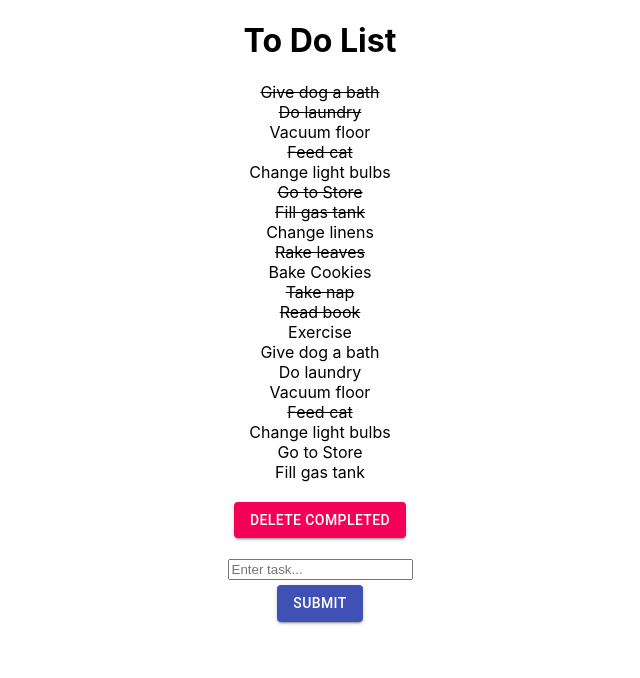
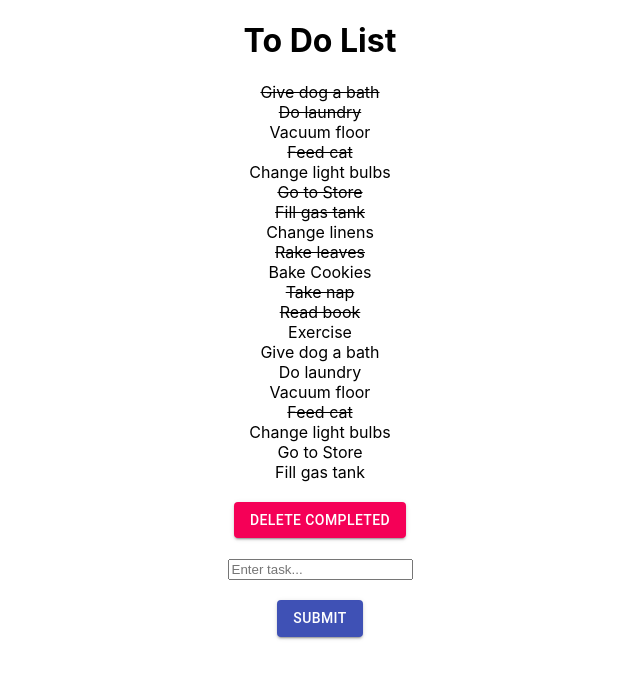
Before and after one commit to 2021-IBM-Accelerate-SW-Track/lab-1-team-23, a React (Create React App) app: page / in a window 1280 px wide. Shown: the top 678 px of the page, without its empty margins (320-960 px from the left). Built offline with nearby package versions, Linux system fonts and the light colour scheme.

Commit message:
Edited the Submit buttons onClick function

```diff
--- a/src/ToDoForm.js
+++ b/src/ToDoForm.js
@@ -2,15 +2,18 @@ import React, { useState } from 'react';
 import Button from '@material-ui/core/Button';
 
 
-const ToDoForm = ({ addTask }) => {
+const ToDoForm = ({ addTask }) =>
+{
 
     const [ userInput, setUserInput ] = useState('');
 
-    const handleChange = (e) => {
+    const handleChange = (e) =>
+    {
         setUserInput(e.currentTarget.value)
     }
 
-    const handleSubmit = (e) => {
+    const handleSubmit = (e) =>
+    {
         e.preventDefault();
         addTask(userInput);
         setUserInput("");
@@ -18,8 +21,8 @@ const ToDoForm = ({ addTask }) => {
     return (
         <form onSubmit={handleSubmit}>
             <input value={userInput} type="text" onChange={handleChange} placeholder="Enter task..."/>
-            <br/>
-            <Button className = 'submit-button'variant="contained" color="primary">Submit</Button>
+            <br />
+            <Button className = 'submit-button' variant="contained" color="primary" style={{margin: '20px'}} onClick={ handleSubmit }> Submit </Button>
         </form>
     );
 };
```
